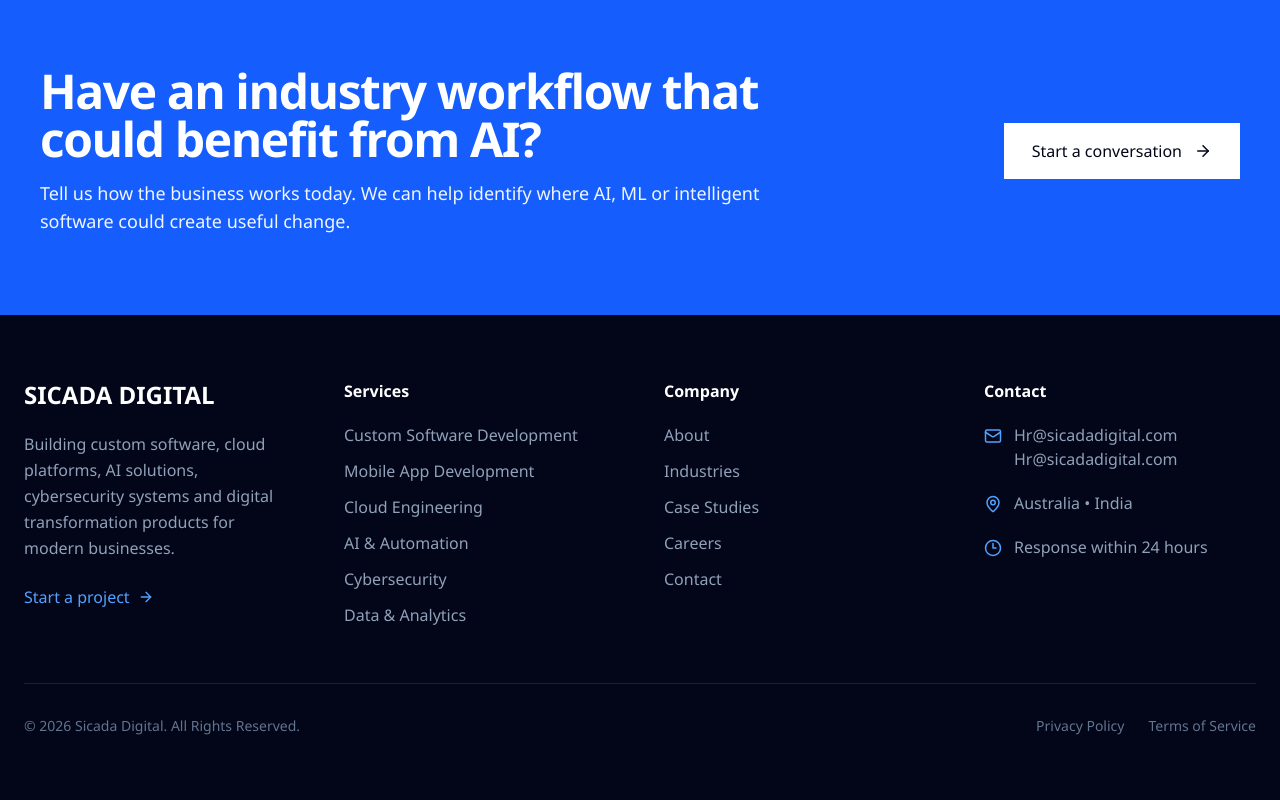
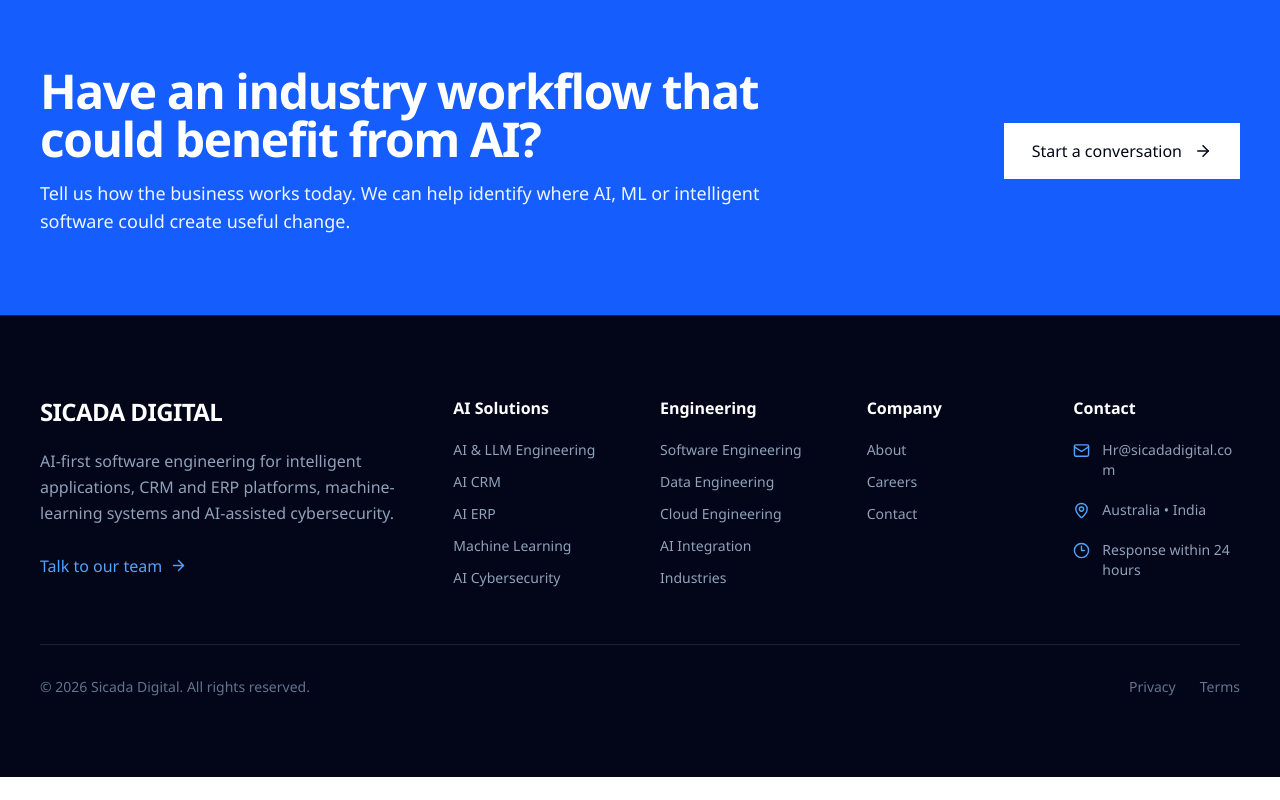
Before and after one commit to mkraja826/Sicada, a React (Vite) app: page /industries in a window 1280 px wide. Shown: the part 4498-5298 px from the top of the page. After the commit the page ends 5275 px from the top, so only its background shows below. Built offline with nearby package versions, Linux system fonts and the light colour scheme.

Commit message:
Align footer with enterprise AI positioning

```diff
--- a/src/components/Foot.jsx
+++ b/src/components/Foot.jsx
@@ -1,152 +1,87 @@
-import {
-  Mail,
-  MapPin,
-  Clock3,
-  ArrowRight,
-} from "lucide-react";
+import { ArrowRight, Clock3, Mail, MapPin } from "lucide-react";
 
 function Foot() {
+  const aiLinks = [
+    ["AI & LLM Engineering", "/services#capabilities"],
+    ["AI CRM", "/services#enterprise-ai"],
+    ["AI ERP", "/services#enterprise-ai"],
+    ["Machine Learning", "/services#capabilities"],
+    ["AI Cybersecurity", "/services#cybersecurity"],
+  ];
+
+  const engineeringLinks = [
+    ["Software Engineering", "/services"],
+    ["Data Engineering", "/services"],
+    ["Cloud Engineering", "/services"],
+    ["AI Integration", "/services#enterprise-ai"],
+    ["Industries", "/industries"],
+  ];
+
   return (
-    <footer className="bg-slate-950 text-slate-300">
-      <div className="max-w-7xl mx-auto px-6 py-16">
-        <div className="grid md:grid-cols-2 lg:grid-cols-4 gap-12">
-
-          {/* Company */}
-          <div>
-            <h3 className="text-white text-2xl font-semibold">
-              SICADA DIGITAL
-            </h3>
-
-            <p className="mt-5 text-slate-400 leading-relaxed">
-              Building custom software, cloud platforms, AI solutions,
-              cybersecurity systems and digital transformation products for
-              modern businesses.
+    <footer className="bg-slate-950 text-slate-300 border-t border-white/10">
+      <div className="max-w-[1440px] mx-auto px-6 lg:px-10 py-16 lg:py-20">
+        <div className="grid md:grid-cols-2 lg:grid-cols-12 gap-12 lg:gap-10">
+          <div className="lg:col-span-4">
+            <p className="text-white text-2xl font-semibold tracking-tight">SICADA DIGITAL</p>
+            <p className="mt-5 text-slate-400 leading-relaxed max-w-md">
+              AI-first software engineering for intelligent applications, CRM and ERP platforms, machine-learning systems and AI-assisted cybersecurity.
             </p>
-
-            <a
-              href="/contact"
-              className="mt-6 inline-flex items-center gap-2 text-blue-400 font-semibold hover:text-blue-300 transition"
-            >
-              Start a project <ArrowRight size={16} />
+            <a href="/contact" className="mt-7 inline-flex items-center gap-2 text-blue-400 hover:text-blue-300 font-semibold transition-colors">
+              Talk to our team <ArrowRight size={17} />
             </a>
           </div>
 
-          {/* Services */}
-          <div>
-            <h4 className="text-white font-semibold mb-5">
-              Services
-            </h4>
-
-            <ul className="space-y-3 text-slate-400">
-              <li>
-                <a href="/services" className="hover:text-white transition">
-                  Custom Software Development
-                </a>
-              </li>
-              <li>
-                <a href="/services" className="hover:text-white transition">
-                  Mobile App Development
-                </a>
-              </li>
-              <li>
-                <a href="/services" className="hover:text-white transition">
-                  Cloud Engineering
-                </a>
-              </li>
-              <li>
-                <a href="/services" className="hover:text-white transition">
-                  AI & Automation
-                </a>
-              </li>
-              <li>
-                <a href="/services" className="hover:text-white transition">
-                  Cybersecurity
-                </a>
-              </li>
-              <li>
-                <a href="/services" className="hover:text-white transition">
-                  Data & Analytics
-                </a>
-              </li>
+          <div className="lg:col-span-2">
+            <h4 className="text-white font-semibold mb-5">AI Solutions</h4>
+            <ul className="space-y-3 text-slate-400 text-sm">
+              {aiLinks.map(([label, href]) => (
+                <li key={label}><a href={href} className="hover:text-white transition-colors">{label}</a></li>
+              ))}
             </ul>
           </div>
 
-          {/* Company Links */}
-          <div>
-            <h4 className="text-white font-semibold mb-5">
-              Company
-            </h4>
-
-            <ul className="space-y-3 text-slate-400">
-              <li>
-                <a href="/about" className="hover:text-white transition">
-                  About
-                </a>
-              </li>
-              <li>
-                <a href="/industries" className="hover:text-white transition">
-                  Industries
-                </a>
-              </li>
-              <li>
-                <a href="/case-studies" className="hover:text-white transition">
-                  Case Studies
-                </a>
-              </li>
-              <li>
-                <a href="/careers" className="hover:text-white transition">
-                  Careers
-                </a>
-              </li>
-              <li>
-                <a href="/contact" className="hover:text-white transition">
-                  Contact
-                </a>
-              </li>
+          <div className="lg:col-span-2">
+            <h4 className="text-white font-semibold mb-5">Engineering</h4>
+            <ul className="space-y-3 text-slate-400 text-sm">
+              {engineeringLinks.map(([label, href]) => (
+                <li key={label}><a href={href} className="hover:text-white transition-colors">{label}</a></li>
+              ))}
             </ul>
           </div>
 
-          {/* Contact */}
-          <div>
-            <h4 className="text-white font-semibold mb-5">
-              Contact
-            </h4>
+          <div className="lg:col-span-2">
+            <h4 className="text-white font-semibold mb-5">Company</h4>
+            <ul className="space-y-3 text-slate-400 text-sm">
+              <li><a href="/about" className="hover:text-white transition-colors">About</a></li>
+              <li><a href="/careers" className="hover:text-white transition-colors">Careers</a></li>
+              <li><a href="/contact" className="hover:text-white transition-colors">Contact</a></li>
+            </ul>
+          </div>
 
-            <ul className="space-y-5 text-slate-400">
+          <div className="lg:col-span-2">
+            <h4 className="text-white font-semibold mb-5">Contact</h4>
+            <ul className="space-y-5 text-slate-400 text-sm">
               <li className="flex gap-3">
-                <Mail className="text-blue-400 mt-1" size={18} />
-                <div>
-                  <p>Hr@sicadadigital.com</p>
-                  <p>Hr@sicadadigital.com</p>
-                </div>
+                <Mail className="text-blue-400 mt-0.5 shrink-0" size={17} />
+                <a href="mailto:Hr@sicadadigital.com" className="hover:text-white transition-colors break-all">Hr@sicadadigital.com</a>
               </li>
-
               <li className="flex gap-3">
-                <MapPin className="text-blue-400 mt-1" size={18} />
+                <MapPin className="text-blue-400 mt-0.5 shrink-0" size={17} />
                 <span>Australia • India</span>
               </li>
-
               <li className="flex gap-3">
-                <Clock3 className="text-blue-400 mt-1" size={18} />
+                <Clock3 className="text-blue-400 mt-0.5 shrink-0" size={17} />
                 <span>Response within 24 hours</span>
               </li>
             </ul>
           </div>
         </div>
 
-        <div className="border-t border-white/10 mt-14 pt-8 flex flex-col md:flex-row justify-between items-center gap-5">
-          <p className="text-slate-500 text-sm">
-            © 2026 Sicada Digital. All Rights Reserved.
-          </p>
-
-          <div className="flex gap-6 text-sm text-slate-500">
-            <a href="#" className="hover:text-white transition">
-              Privacy Policy
-            </a>
-
-            <a href="#" className="hover:text-white transition">
-              Terms of Service
-            </a>
+        <div className="border-t border-white/10 mt-14 pt-8 flex flex-col md:flex-row justify-between gap-5 text-sm text-slate-500">
+          <p>© 2026 Sicada Digital. All rights reserved.</p>
+          <div className="flex flex-wrap gap-6">
+            <a href="#" className="hover:text-white transition-colors">Privacy</a>
+            <a href="#" className="hover:text-white transition-colors">Terms</a>
           </div>
         </div>
       </div>
```
